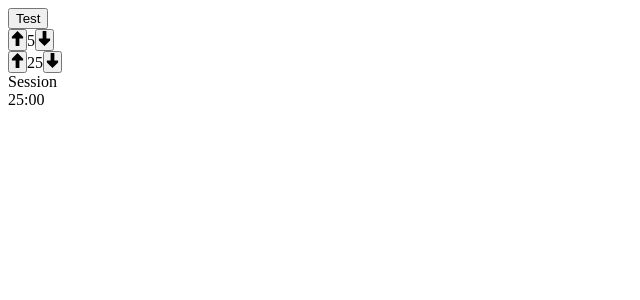
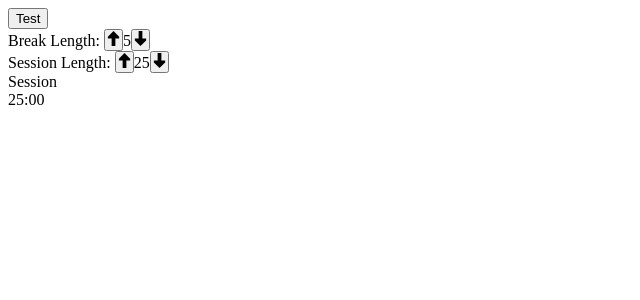
Before and after one commit to Silentgraphic/freecodecampTomato, a React (Vite) app: page / in a window 1280 px wide. Shown: the top 300 px of the page, without its empty margins (0-640 px from the left). Built offline with nearby package versions, Linux system fonts and the light colour scheme.

Commit message:
Updated labels to pass tests

```diff
--- a/src/Buttons.jsx
+++ b/src/Buttons.jsx
@@ -22,6 +22,7 @@ function Buttons({
 
     return (
         <div id="buttons">
+            <span id="break-label">Break Length: </span>
             <button id="break-increment" className="arrowsButtons" onClick={() => handleBreakClick("+")}>
                 <svg className="arrows" viewBox="0 0 16 16" ><path d="M6 8L2 8L2 6L8 5.24536e-07L14 6L14 8L10 8L10 16L6 16L6 8Z" fill="#000000"></path></svg>
             </button>
@@ -30,11 +31,12 @@ function Buttons({
                 <svg className="arrows" viewBox="0 0 16 16"><path d="M10 8L14 8V10L8 16L2 10V8H6V0L10 4.76995e-08V8Z" /></svg>
             </button>
             <br />
-            <button id="sessionIncrease" className="arrowsButtons" onClick={() => handleSessionClick("+")}>
+            <span id="session-label">Session Length: </span>
+            <button id="session-increment" className="arrowsButtons" onClick={() => handleSessionClick("+")}>
                 <svg className="arrows" viewBox="0 0 16 16" ><path d="M6 8L2 8L2 6L8 5.24536e-07L14 6L14 8L10 8L10 16L6 16L6 8Z" fill="#000000"></path></svg>
             </button>
             <span id="session-length">{sesionLength}</span>
-            <button id="session-increment" className="arrowsButtons" onClick={() => handleSessionClick("-")}>
+            <button id="session-decrement" className="arrowsButtons" onClick={() => handleSessionClick("-")}>
                 <svg className="arrows" viewBox="0 0 16 16"><path d="M10 8L14 8V10L8 16L2 10V8H6V0L10 4.76995e-08V8Z" /></svg>
             </button>
         </div>
--- a/src/Timer.jsx
+++ b/src/Timer.jsx
@@ -45,9 +45,9 @@ function Timer({
 
     return (
         <div id="time-left">
-            <span>{sOrB}</span>
+            <span id="timer-label">{sOrB}</span>
             <br />
-            <span>{convertToString()}</span>
+            <span id="time-left">{convertToString()}</span>
         </div>
     );
 }
```
